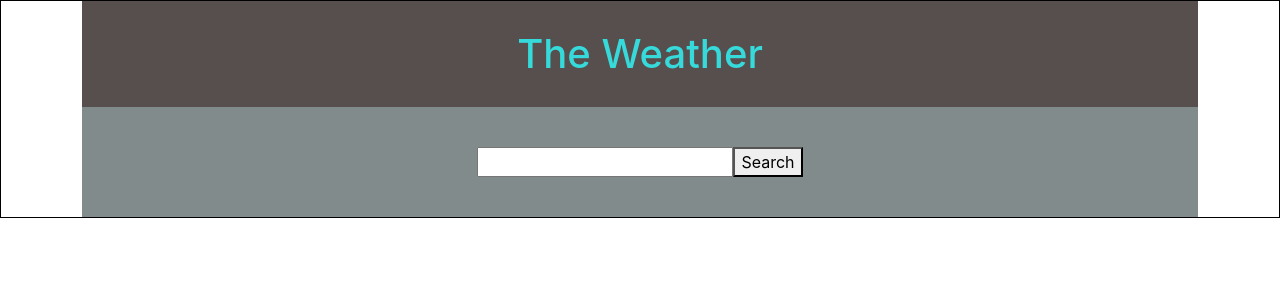
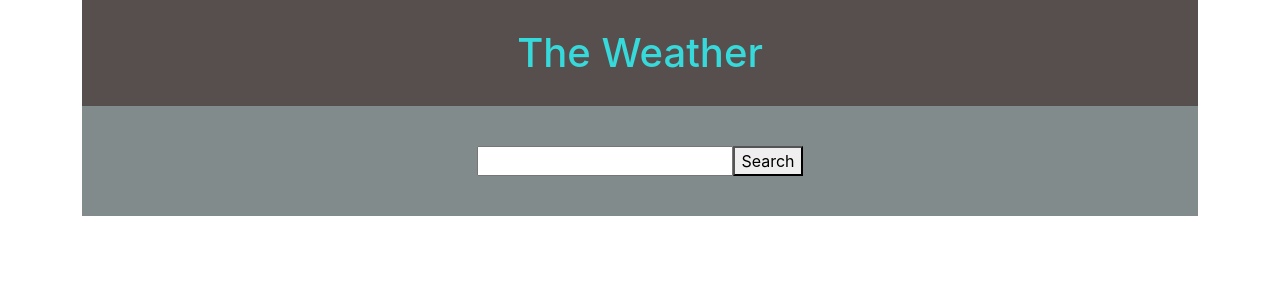
Before and after one commit to Enymato/weather-react, a React (Create React App) app: page / in a window 1280 px wide. Shown: the top 300 px of the page. Built offline with nearby package versions, Linux system fonts and the light colour scheme.

Commit message:
no border

```diff
--- a/src/App.css
+++ b/src/App.css
@@ -1,6 +1,5 @@
 .App {
   text-align: center;
-  border: 1px solid rgb(0, 0, 0);
 }
 .title {
   color: rgb(54, 218, 218);
```
